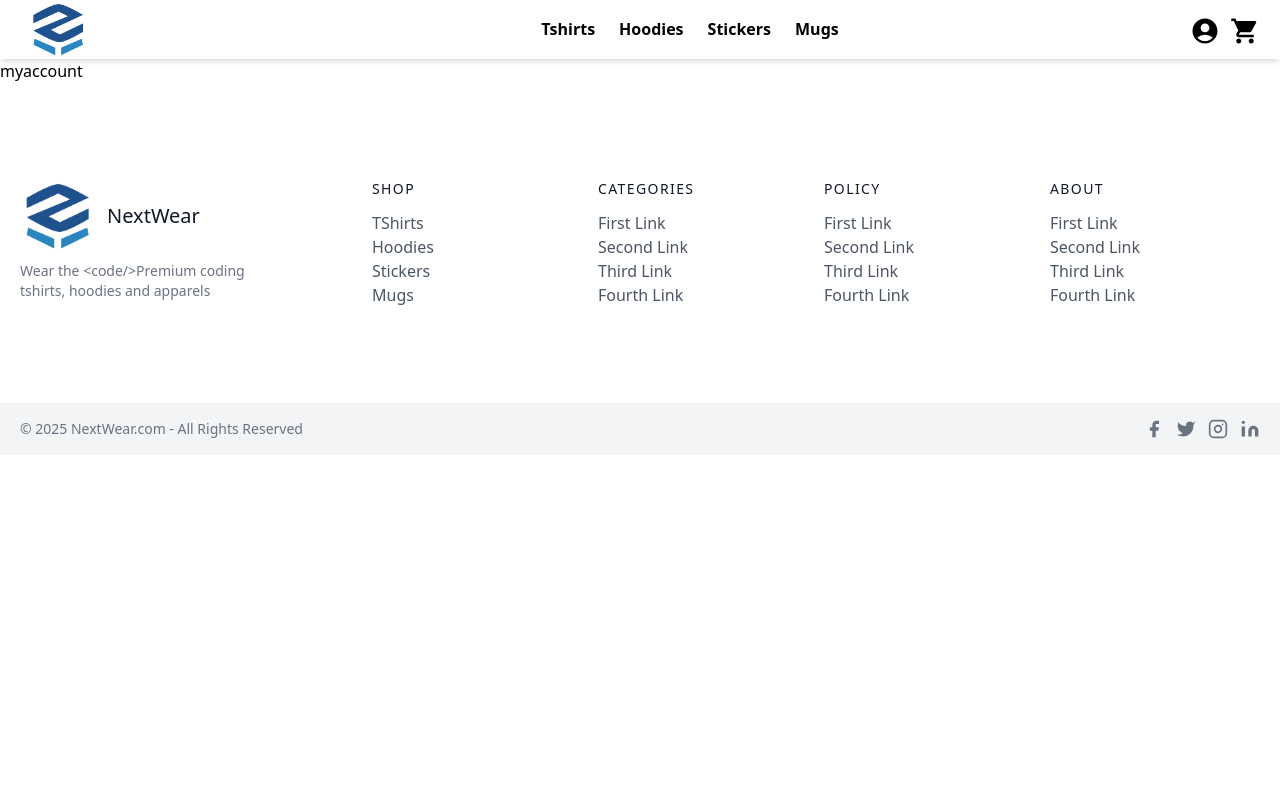
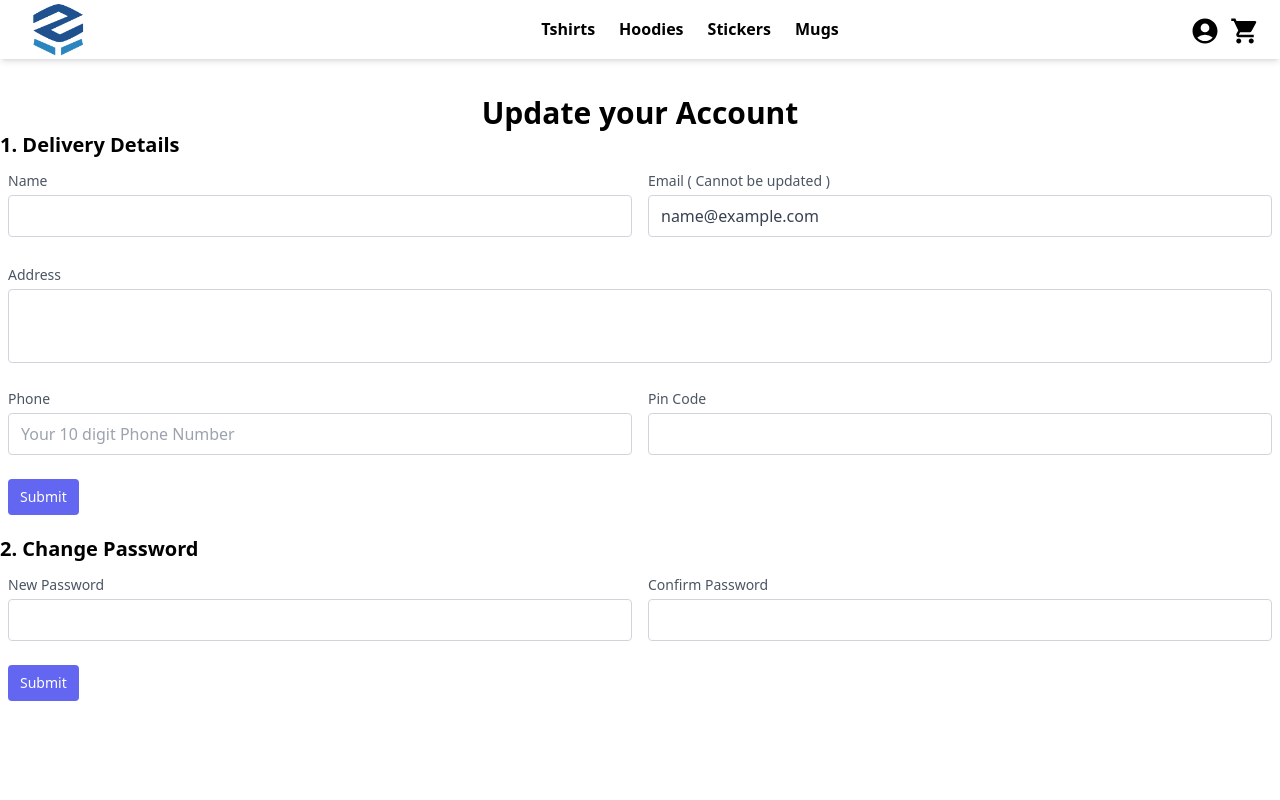
Before and after one commit to Harikrishnan14/NextWear-NextJS, a Next.js app: page /myaccount in a window 1280 px wide. Shown: the top 800 px of the page. Built offline with nearby package versions, Linux system fonts and the light colour scheme; sample sign-in values are in the browser's storage.

Commit message:
Update: my account page

```diff
--- a/pages/myaccount.js
+++ b/pages/myaccount.js
@@ -1,18 +1,127 @@
 import { useRouter } from 'next/router'
-import React, { useEffect } from 'react'
+import React, { useEffect, useState } from 'react'
 
 const MyAccount = () => {
+    const [name, setName] = useState('')
+    const [email, setEmail] = useState('')
+    const [address, setAddress] = useState('')
+    const [phone, setPhone] = useState('')
+    const [pincode, setPincode] = useState('')
+    const [password, setPassword] = useState('')
+    const [cPassword, setCPassword] = useState('')
+    const [user, setUser] = useState()
 
     const router = useRouter()
 
+    const handleChange = async (e) => {
+        if (e.target.name === "name") {
+            setName(e.target.value)
+        } else if (e.target.name === "email") {
+            setEmail(e.target.value)
+        } else if (e.target.name === "address") {
+            setAddress(e.target.value)
+        } else if (e.target.name === "phone") {
+            setPhone(e.target.value)
+        } else if (e.target.name === "city") {
+            setCity(e.target.value)
+        } else if (e.target.name === "state") {
+            setState(e.target.value)
+        } else if (e.target.name === "pincode") {
+            setPincode(e.target.value)
+            if (e.target.value.length === 6) {
+                let pins = await fetch(`${process.env.NEXT_PUBLIC_HOST}/api/pincode`)
+                let pinJson = await pins.json()
+                if (Object.keys(pinJson).includes(e.target.value)) {
+                    setCity(pinJson[e.target.value][0])
+                    setState(pinJson[e.target.value][1])
+                } else {
+                    setCity('')
+                    setState('')
+                }
+            } else {
+                setCity('')
+                setState('')
+            }
+        }
+    }
+
     useEffect(() => {
-        if (!localStorage.getItem('myUser')) {
+        const myUser = JSON.parse(localStorage.getItem('myUser'))
+        if (!myUser) {
             router.push('/')
+        }
+        if (myUser) {
+            setUser(myUser)
+            setEmail(user?.email)
         }
     }, [])
 
     return (
-        <div>myaccount</div>
+        <div className='container mx-auto my-9'>
+            <h1 className='text-3xl text-center font-bold'>Update your Account</h1>
+
+            <h2 className='font-semibold text-xl'>1. Delivery Details</h2>
+            <div className='mx-auto flex my-2'>
+                <div className="px-2 w-1/2">
+                    <div className="mb-4">
+                        <label htmlFor="name" className="leading-7 text-sm text-gray-600">Name</label>
+                        <input type="text" id="name" name="name" value={name} onChange={handleChange} className="w-full bg-white rounded border border-gray-300 focus:border-indigo-500 focus:ring-2 focus:ring-indigo-200 text-base outline-none text-gray-700 py-1 px-3 leading-8 transition-colors duration-200 ease-in-out" />
+                    </div>
+                </div>
+                <div className="px-2 w-1/2">
+                    <div className="mb-4">
+                        <label htmlFor="email" className="leading-7 text-sm text-gray-600">Email ( Cannot be updated )</label>
+                        {user?.token ? (
+                            <input type="email" id="email" name="email" value={user?.email} readOnly className="w-full bg-white rounded border border-gray-300 focus:border-indigo-500 focus:ring-2 focus:ring-indigo-200 text-base outline-none text-gray-700 py-1 px-3 leading-8 transition-colors duration-200 ease-in-out" />
+                        ) : (
+                            <input type="email" id="email" name="email" value={email} onChange={handleChange} className="w-full bg-white rounded border border-gray-300 focus:border-indigo-500 focus:ring-2 focus:ring-indigo-200 text-base outline-none text-gray-700 py-1 px-3 leading-8 transition-colors duration-200 ease-in-out" />
+                        )}
+
+                    </div>
+                </div>
+            </div>
+
+            <div className="px-2 w-f">
+                <div className="mb-4">
+                    <label htmlFor="address" className="leading-7 text-sm text-gray-600">Address</label>
+                    <textarea id="address" name="address" value={address} onChange={handleChange} rows="2" className="w-full bg-white rounded border border-gray-300 focus:border-indigo-500 focus:ring-2 focus:ring-indigo-200 text-base outline-none text-gray-700 py-1 px-3 leading-8 transition-colors duration-200 ease-in-out resize-none"></textarea>
+                </div>
+            </div>
+
+            <div className='mx-auto flex my-2'>
+                <div className="px-2 w-1/2">
+                    <div className="mb-4">
+                        <label htmlFor="phone" className="leading-7 text-sm text-gray-600">Phone</label>
+                        <input type="phone" id="phone" name="phone" placeholder='Your 10 digit Phone Number' value={phone} onChange={handleChange} className="w-full bg-white rounded border border-gray-300 focus:border-indigo-500 focus:ring-2 focus:ring-indigo-200 text-base outline-none text-gray-700 py-1 px-3 leading-8 transition-colors duration-200 ease-in-out" />
+                    </div>
+                </div>
+                <div className="px-2 w-1/2">
+                    <div className="mb-4">
+                        <label htmlFor="pincode" className="leading-7 text-sm text-gray-600">Pin Code</label>
+                        <input type="email" id="pincode" name="pincode" value={pincode} onChange={handleChange} className="w-full bg-white rounded border border-gray-300 focus:border-indigo-500 focus:ring-2 focus:ring-indigo-200 text-base outline-none text-gray-700 py-1 px-3 leading-8 transition-colors duration-200 ease-in-out" />
+                    </div>
+                </div>
+            </div>
+            <button className="m-2 flex mb-5 text-white bg-indigo-500 disabled:bg-indigo-300 border-0 py-2 px-3 focus:outline-none hover:bg-indigo-600 rounded text-sm">Submit</button>
+
+            <h2 className='font-semibold text-xl'>2. Change Password</h2>
+            <div className='mx-auto flex my-2'>
+                <div className="px-2 w-1/2">
+                    <div className="mb-4">
+                        <label htmlFor="password" className="leading-7 text-sm text-gray-600">New Password</label>
+                        <input type="text" id="password" name="password" value={password} onChange={handleChange} className="w-full bg-white rounded border border-gray-300 focus:border-indigo-500 focus:ring-2 focus:ring-indigo-200 text-base outline-none text-gray-700 py-1 px-3 leading-8 transition-colors duration-200 ease-in-out" />
+                    </div>
+                </div>
+                <div className="px-2 w-1/2">
+                    <div className="mb-4">
+                        <label htmlFor="cpassword" className="leading-7 text-sm text-gray-600">Confirm Password</label>
+                        <input type="text" id="cpassword" name="cpassword" value={cPassword} onChange={handleChange} className="w-full bg-white rounded border border-gray-300 focus:border-indigo-500 focus:ring-2 focus:ring-indigo-200 text-base outline-none text-gray-700 py-1 px-3 leading-8 transition-colors duration-200 ease-in-out" />
+                    </div>
+                </div>
+            </div>
+            <button className="m-2 flex text-white bg-indigo-500 disabled:bg-indigo-300 border-0 py-2 px-3 focus:outline-none hover:bg-indigo-600 rounded text-sm">Submit</button>
+
+        </div>
     )
 }
 
```
